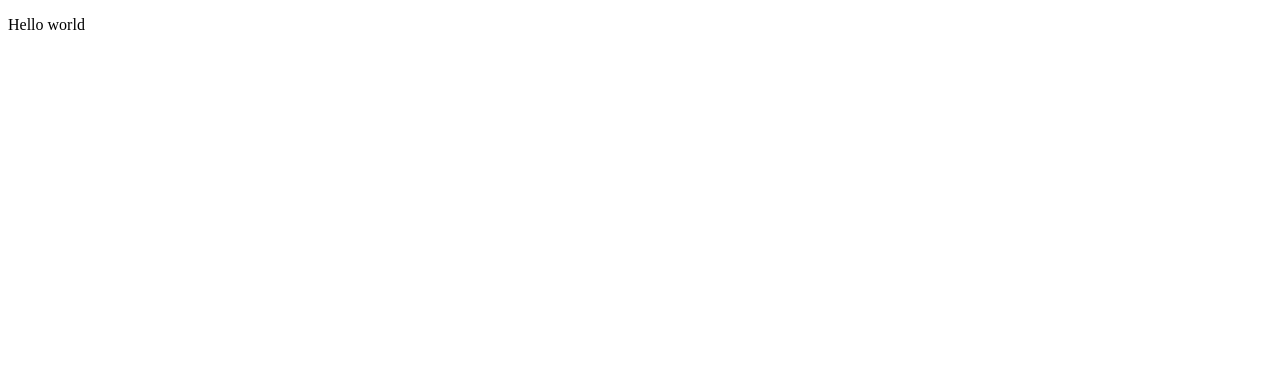
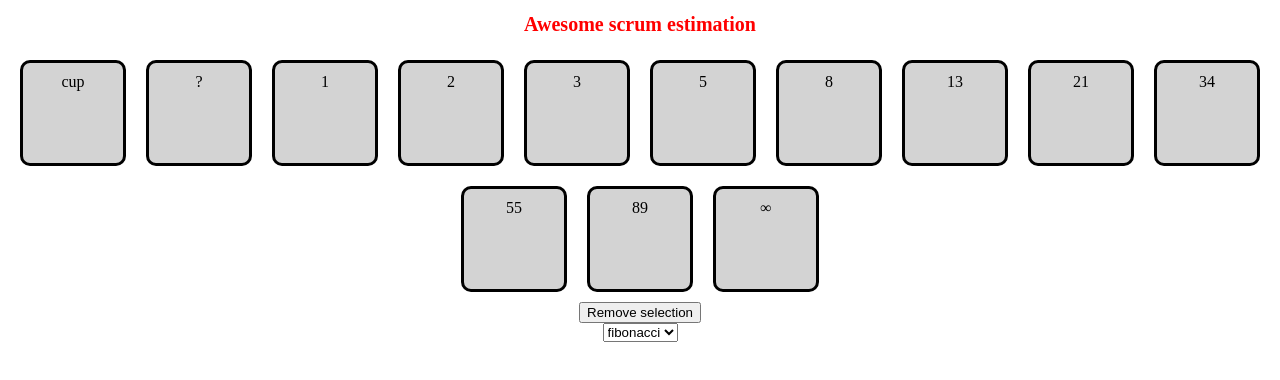
Before and after one commit to Hellgartner/js-days-munich-vue-advanced-workshop-2024, a Vue app: page / in a window 1280 px wide. Shown: the top 380 px of the page. Built offline with nearby package versions, Linux system fonts and the light colour scheme.

Commit message:
Recreate end state of scrum estimation

```diff
--- a/package.json
+++ b/package.json
@@ -32,6 +32,7 @@
     "jsdom": "^22.1.0",
     "npm-run-all2": "^6.1.1",
     "prettier": "^3.0.3",
+    "sass": "^1.69.5",
     "typescript": "~5.2.0",
     "vite": "^4.4.11",
     "vitest": "^0.34.6",
--- a/src/App.vue
+++ b/src/App.vue
@@ -1,6 +1,7 @@
 <script setup lang="ts">
+  import ScrumEstimation from "@/components/ScrumEstimation.vue";
 </script>
 
 <template>
-  <p>Hello world</p>
+  <ScrumEstimation></ScrumEstimation>
 </template>
--- /dev/null
+++ b/src/components/ScrumEstimation.vue
@@ -0,0 +1,61 @@
+<template>
+  <div class="container">
+    <h1 class="headline">Awesome scrum estimation</h1>
+    <ScrumEstimationCard
+      v-for="estimationValue in estimationValuesToShow"
+      :key="estimationValue"
+      :value="estimationValue"
+      :selected-value="selectedValue"
+      @selected="selectCard"
+    >
+      {{ estimationValue }}
+    </ScrumEstimationCard>
+    <div>
+      <button @click="removeSelection">Remove selection</button>
+    </div>
+    <div>
+      <select v-model="selectedSelectionType">
+        <option
+          v-for="type in possibleSelectionTypes"
+          :key="type"
+          :value="type"
+        >
+          {{ type }}
+        </option>
+      </select>
+    </div>
+  </div>
+</template>
+
+<script lang="ts" setup>
+import { ref, computed } from "vue";
+import scrumEstimationValues from "@/services/scrumEstimationValuesProvider";
+import ScrumEstimationCard from "./ScrumEstimationCard.vue";
+
+const selectedValue = ref<string | undefined>(undefined);
+const possibleSelectionTypes = ref(Object.keys(scrumEstimationValues));
+const selectedSelectionType =
+  ref<keyof typeof scrumEstimationValues>("fibonacci");
+const estimationValuesToShow = computed(
+  () => scrumEstimationValues[selectedSelectionType.value]
+);
+
+const selectCard = (valueToSelect: string) => {
+  selectedValue.value = valueToSelect;
+};
+
+const removeSelection = () => {
+  selectedValue.value = undefined;
+};
+</script>
+
+<style scoped lang="scss">
+.headline {
+  color: red;
+  font-size: 20px;
+}
+
+.container {
+  text-align: center;
+}
+</style>
--- /dev/null
+++ b/src/components/ScrumEstimationCard.vue
@@ -0,0 +1,25 @@
+<template>
+  <ToggleableCard
+    :selected="props.value === props.selectedValue"
+    @click="emitSelected"
+  >
+    {{ props.value }}
+  </ToggleableCard>
+</template>
+
+<script lang="ts" setup>
+import ToggleableCard from "./ToggleableCard.vue";
+
+const props = defineProps<{
+  value: string;
+  selectedValue?: string;
+}>();
+
+const emit = defineEmits<{
+  (e: "selected", value: string): void;
+}>();
+
+const emitSelected = () => {
+  emit("selected", props.value);
+};
+</script>
--- /dev/null
+++ b/src/components/ToggleableCard.vue
@@ -0,0 +1,18 @@
+<template>
+  <div
+    class="awesomescrumestimation-card"
+    :class="props.selected ? 'awesomescrumestimation-card--selected' : ''"
+  >
+    <slot></slot>
+  </div>
+</template>
+
+<script lang="ts" setup>
+const props = defineProps<{
+  selected: boolean;
+}>();
+</script>
+
+<style scoped lang="scss">
+@import "src/style/scrumestimation_card";
+</style>
--- /dev/null
+++ b/src/services/scrumEstimationValuesProvider.ts
@@ -0,0 +1,19 @@
+const scrumEstimationValues: Record<"fibonacci" | "shirtSize", string[]> = {
+  fibonacci: [
+    "cup",
+    "?",
+    "1",
+    "2",
+    "3",
+    "5",
+    "8",
+    "13",
+    "21",
+    "34",
+    "55",
+    "89",
+    "∞",
+  ],
+  shirtSize: ["cup", "?", "XS", "S", "M", "L", "XL", "XXL", "∞"],
+};
+export default scrumEstimationValues;
--- /dev/null
+++ b/src/style/_scrumestimation_card.scss
@@ -0,0 +1,15 @@
+.awesomescrumestimation-card {
+  display: inline-block;
+  border: 3px solid black;
+  border-radius: 10px;
+  background-color: lightgray;
+  width: 80px;
+  height: 80px;
+  padding: 10px;
+  margin: 10px;
+  cursor: pointer;
+}
+
+.awesomescrumestimation-card--selected {
+  background-color: red;
+}
```
Also changed, not shown: 1 other file (tests, documents, lock files or other folders).
